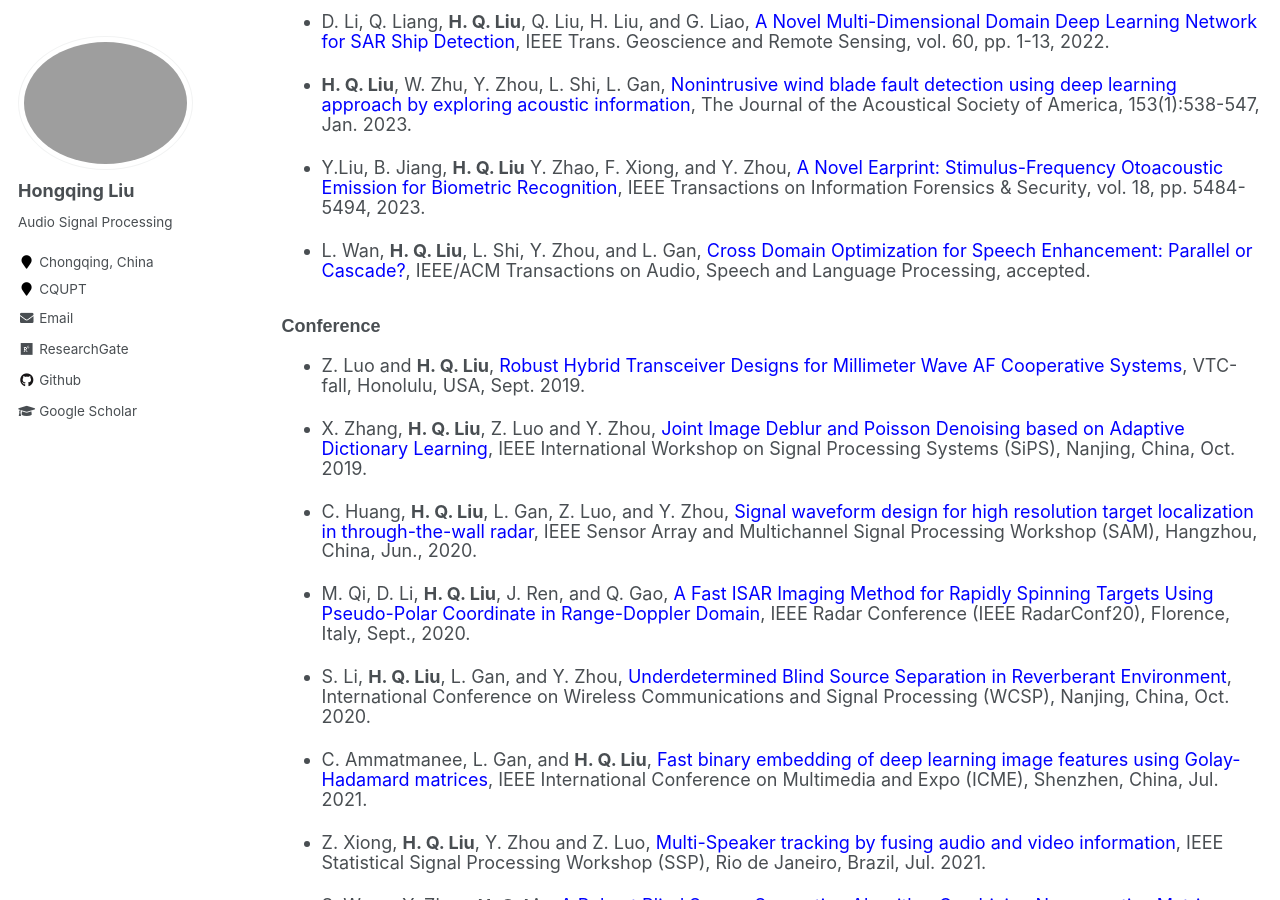
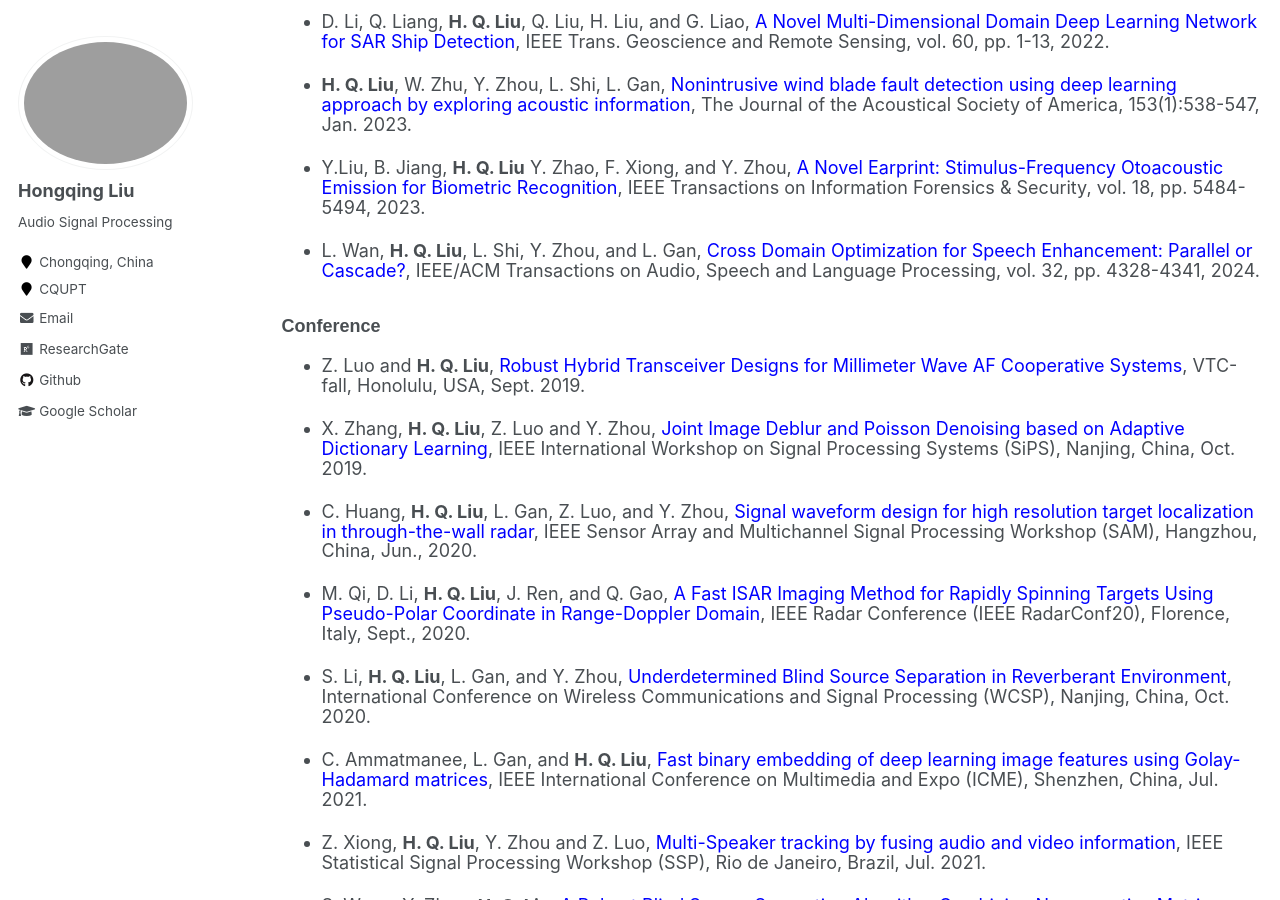
Before and after one commit to hong-qing-liu/english-hong-qing-liu.github.io, a Jekyll site: the page built from _pages/publications.md, in a window 1280 px wide and 900 px high, scrolled down 836 px. Built offline with Jekyll 4.4.1, drawn with Linux system fonts in a browser that asks for light colours.

Commit message:
Update publications.md

```diff
--- a/_pages/publications.md
+++ b/_pages/publications.md
@@ -31,7 +31,7 @@
 
 - Y.Liu, B. Jiang, <strong>H. Q. Liu</strong> Y. Zhao, F. Xiong, and Y. Zhou, <span style="color: blue;">A Novel Earprint: Stimulus-Frequency Otoacoustic Emission for Biometric Recognition</span>, IEEE Transactions on Information Forensics & Security, vol. 18, pp. 5484-5494, 2023.
 
-- L. Wan, <strong>H. Q. Liu</strong>, L. Shi, Y. Zhou, and L. Gan, <span style="color: blue;">Cross Domain Optimization for Speech Enhancement: Parallel or Cascade?</span>, IEEE/ACM Transactions on Audio, Speech and Language Processing, accepted.
+- L. Wan, <strong>H. Q. Liu</strong>, L. Shi, Y. Zhou, and L. Gan, <span style="color: blue;">Cross Domain Optimization for Speech Enhancement: Parallel or Cascade?</span>, IEEE/ACM Transactions on Audio, Speech and Language Processing, vol. 32, pp. 4328-4341, 2024.
 
 ### Conference
 - Z. Luo and <strong>H. Q. Liu</strong>, <span style="color: blue;">Robust Hybrid Transceiver Designs for Millimeter Wave AF Cooperative Systems</span>, VTC-fall, Honolulu, USA, Sept. 2019.
```
